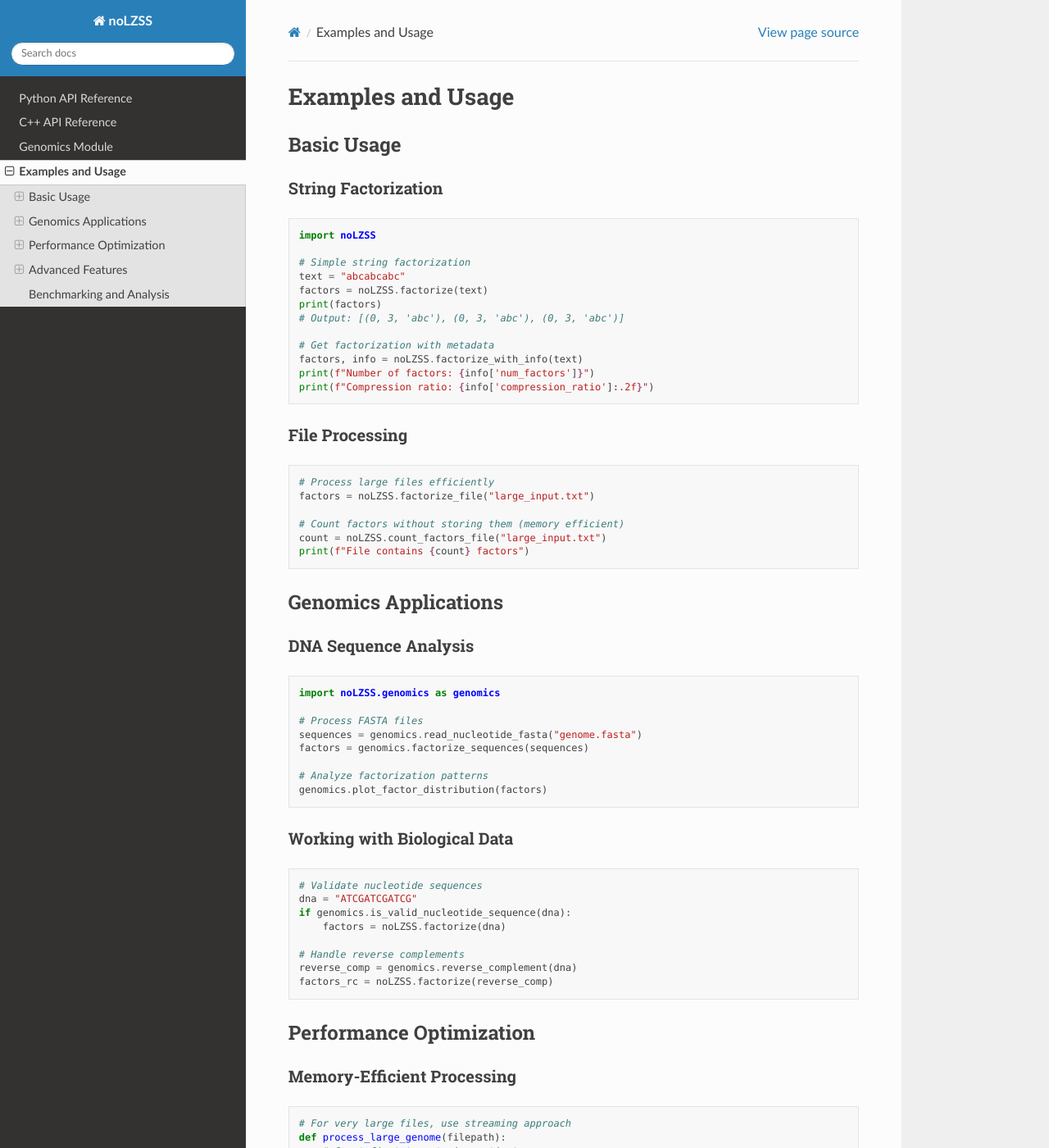
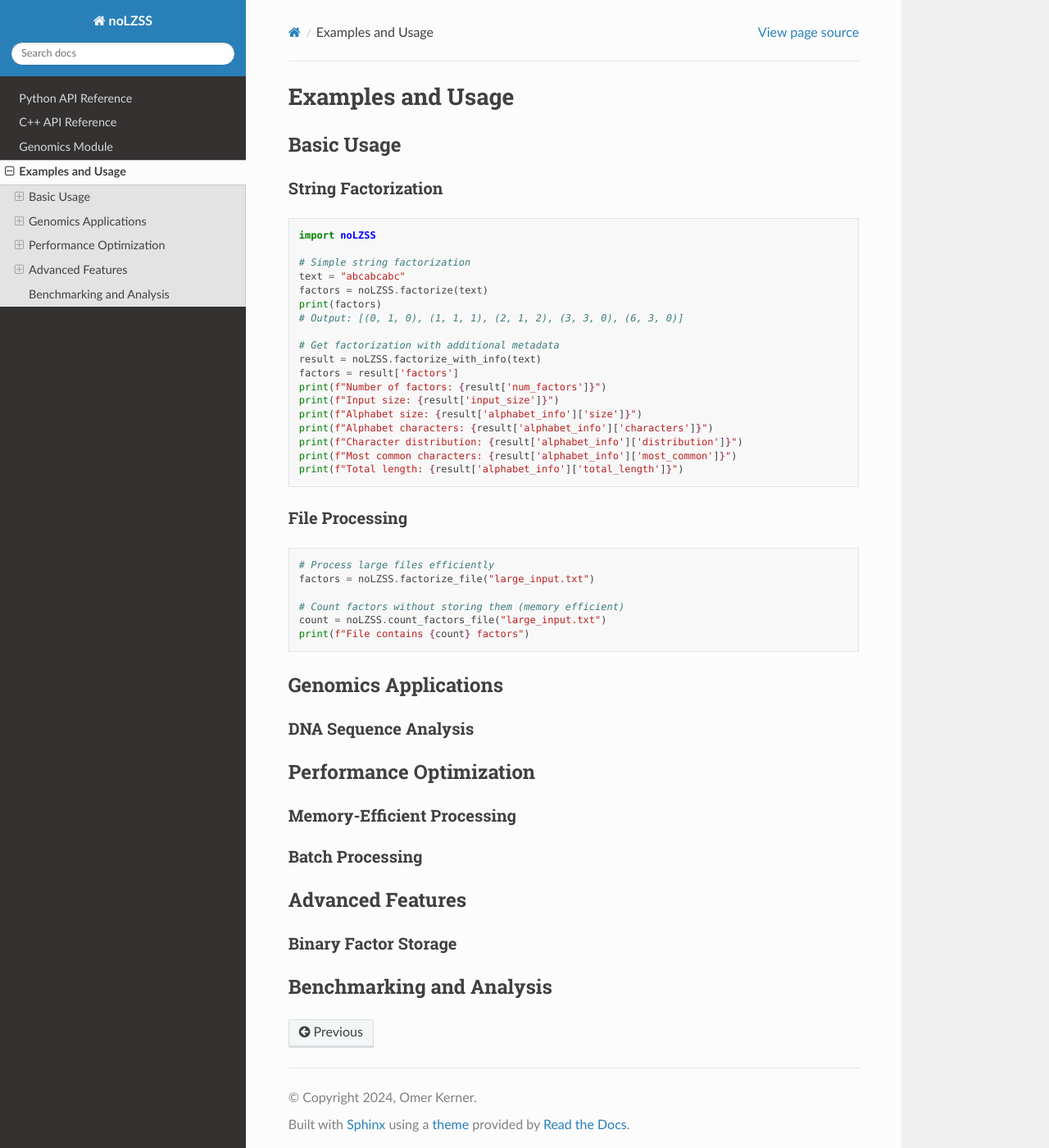
Before and after one commit to OmerKerner/noLZSS, a Sphinx documentation site: the page built from docs/examples.md, in a window 1280 px wide and 1400 px high. Shown: the whole window at 82% size. Built offline with Sphinx 7.4.7 and the Read the Docs theme 3.1.0, drawn with Linux system fonts in a browser that asks for light colours; pages that are not in the unit, such as notebooks, are missing from menus; the version number is read from the project's files by our own code; some of the changed text lies outside the part shown.

Commit message:
Refactor documentation examples and improve input validation handling

````diff
--- a/docs/conf.py
+++ b/docs/conf.py
@@ -18,8 +18,6 @@ author = 'Omer Kerner'
 try:
     import noLZSS
     release = noLZSS.__version__
-except ImportError:
-    release = '0.1.2'
 
 version = release
 
--- a/docs/examples.md
+++ b/docs/examples.md
@@ -11,12 +11,18 @@ import noLZSS
 text = "abcabcabc"
 factors = noLZSS.factorize(text)
 print(factors)
-# Output: [(0, 3, 'abc'), (0, 3, 'abc'), (0, 3, 'abc')]
+# Output: [(0, 1, 0), (1, 1, 1), (2, 1, 2), (3, 3, 0), (6, 3, 0)]
 
-# Get factorization with metadata
-factors, info = noLZSS.factorize_with_info(text)
-print(f"Number of factors: {info['num_factors']}")
-print(f"Compression ratio: {info['compression_ratio']:.2f}")
+# Get factorization with additional metadata
+result = noLZSS.factorize_with_info(text)
+factors = result['factors']
+print(f"Number of factors: {result['num_factors']}")
+print(f"Input size: {result['input_size']}")
+print(f"Alphabet size: {result['alphabet_info']['size']}")
+print(f"Alphabet characters: {result['alphabet_info']['characters']}")
+print(f"Character distribution: {result['alphabet_info']['distribution']}")
+print(f"Most common characters: {result['alphabet_info']['most_common']}")
+print(f"Total length: {result['alphabet_info']['total_length']}")
 ```
 
 ### File Processing
@@ -34,121 +40,19 @@ print(f"File contains {count} factors")
 
 ### DNA Sequence Analysis
 
-```python
-import noLZSS.genomics as genomics
-
-# Process FASTA files
-sequences = genomics.read_nucleotide_fasta("genome.fasta")
-factors = genomics.factorize_sequences(sequences)
-
-# Analyze factorization patterns
-genomics.plot_factor_distribution(factors)
-```
-
-### Working with Biological Data
-
-```python
-# Validate nucleotide sequences
-dna = "ATCGATCGATCG"
-if genomics.is_valid_nucleotide_sequence(dna):
-    factors = noLZSS.factorize(dna)
-
-# Handle reverse complements
-reverse_comp = genomics.reverse_complement(dna)
-factors_rc = noLZSS.factorize(reverse_comp)
-```
 
 ## Performance Optimization
 
 ### Memory-Efficient Processing
 
-```python
-# For very large files, use streaming approach
-def process_large_genome(filepath):
-    # Count first to get size estimates
-    factor_count = noLZSS.count_factors_file(filepath)
-
-    # Process with memory hint for better performance
-    factors = noLZSS.factorize_file(filepath, reserve_hint=factor_count)
-    return factors
-
-# Use C++ implementations for best performance
-factors = genomics.process_nucleotide_fasta("large_genome.fasta")
-```
 
 ### Batch Processing
 
-```python
-import os
-from pathlib import Path
-
-def analyze_genome_directory(directory):
-    """Analyze all FASTA files in a directory."""
-    results = {}
-
-    for fasta_file in Path(directory).glob("*.fasta"):
-        print(f"Processing {fasta_file.name}...")
-
-        # Use efficient file-based processing
-        factor_count = noLZSS.count_factors_file(str(fasta_file))
-        factors = noLZSS.factorize_file(str(fasta_file))
-
-        results[fasta_file.name] = {
-            'factor_count': factor_count,
-            'factors': factors
-        }
-
-    return results
-```
 
 ## Advanced Features
 
-### Custom Input Validation
-
-```python
-# Disable validation for trusted input (performance gain)
-factors = noLZSS.factorize(trusted_data, validate=False)
-
-# Custom validation with error handling
-try:
-    data = noLZSS.validate_input(user_input)
-    factors = noLZSS.factorize(data)
-except noLZSS.InvalidInputError as e:
-    print(f"Invalid input: {e}")
-```
 
 ### Binary Factor Storage
 
-```python
-# Save factors in efficient binary format
-factors = noLZSS.factorize_file("input.txt")
-noLZSS.write_factors_binary_file(factors, "factors.bin")
-
-# Load factors back
-loaded_factors = noLZSS.read_factors_binary_file("factors.bin")
-```
 
 ## Benchmarking and Analysis
-
-```python
-import time
-from noLZSS.genomics import plot_factor_lengths
-
-# Benchmark different approaches
-def benchmark_factorization(data):
-    start_time = time.time()
-    factors = noLZSS.factorize(data)
-    end_time = time.time()
-
-    print(f"Factorization took {end_time - start_time:.2f} seconds")
-    print(f"Found {len(factors)} factors")
-
-    # Analyze factor length distribution
-    plot_factor_lengths(factors, title="Factor Length Distribution")
-
-    return factors
-
-# Run benchmark
-large_text = "your_large_text_here" * 1000
-benchmark_factorization(large_text)
-```
````
Also changed, not shown: docs/index.md (+2 -2 lines), 1 other file.
